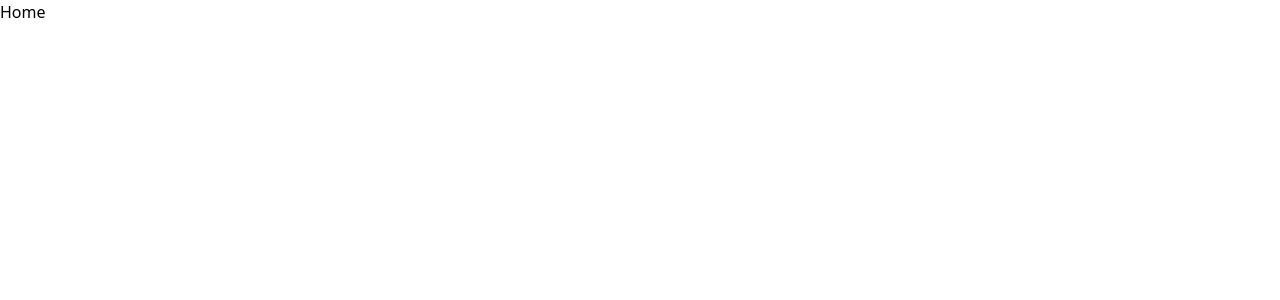
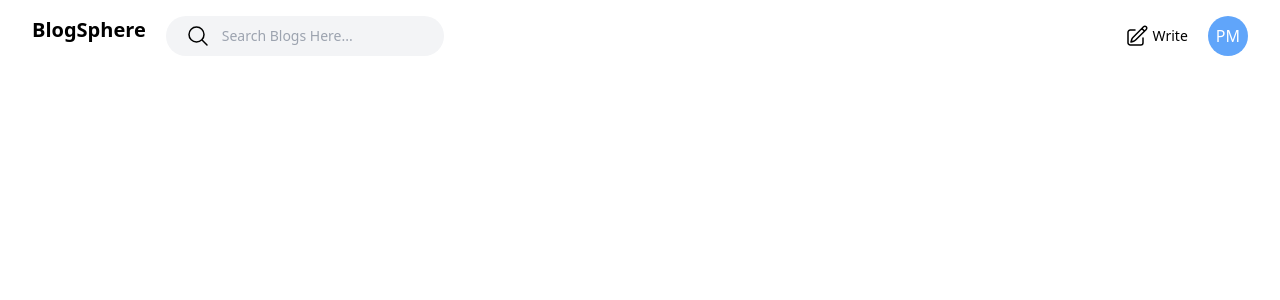
Before and after one commit to Parthmandhare/Blog-Website, a React (Create React App) app in the folder frontend/: page / in a window 1280 px wide. Shown: the top 300 px of the page. Built offline with nearby package versions, Linux system fonts and the light colour scheme.

Commit message:
Navbar added

```diff
--- a/frontend/src/Components/Home.jsx
+++ b/frontend/src/Components/Home.jsx
@@ -1,8 +1,11 @@
 import React from 'react'
+import Navbar from './Navbar'
 
 const Home = () => {
   return (
-    <div>Home</div>
+    <>
+      <Navbar/>
+    </>
   )
 }
 
--- a/frontend/src/Components/Navbar.jsx
+++ b/frontend/src/Components/Navbar.jsx
@@ -0,0 +1,40 @@
+import React from 'react'
+
+const Navbar = () => {
+  return (
+    <>
+        <div className='flex justify-between mx-8 mt-4'>
+          <div className='flex gap-5 '>
+            <div className='text-xl font-bold cursor-pointer'>BlogSphere</div>
+
+            <div className=' hidden md:inline-flex flex flex-row md:bg-gray-100 rounded-3xl px-5 py-2 gap-3'>
+              <svg xmlns="http://www.w3.org/2000/svg" fill="none" viewBox="0 0 24 24" stroke-width="1.5" stroke="currentColor" class="size-6">
+              <path stroke-linecap="round" stroke-linejoin="round" d="m21 21-5.197-5.197m0 0A7.5 7.5 0 1 0 5.196 5.196a7.5 7.5 0 0 0 10.607 10.607Z" />
+              </svg>
+
+              <input type="search" name="" id="" placeholder='Search Blogs Here...' className='hidden md:block bg-gray-100 text-sm' />
+            </div>
+          </div>
+
+          <div className='flex gap-5 items-center'>
+            <div className=' md:hidden flex flex-row md:bg-gray-100 rounded-3xl px-5 py-2 gap-3'>
+              <svg xmlns="http://www.w3.org/2000/svg" fill="none" viewBox="0 0 24 24" stroke-width="1.5" stroke="currentColor" class="size-6">
+              <path stroke-linecap="round" stroke-linejoin="round" d="m21 21-5.197-5.197m0 0A7.5 7.5 0 1 0 5.196 5.196a7.5 7.5 0 0 0 10.607 10.607Z" />
+              </svg>
+
+              <input type="search" name="" id="" placeholder='Search Blogs Here...' className='hidden md:block bg-gray-100 text-sm' />
+            </div>
+            <div className='hidden md:inline-flex flex gap-1 items-center cursor-pointer'>
+              <svg xmlns="http://www.w3.org/2000/svg" fill="none" viewBox="0 0 24 24" stroke-width="1.5" stroke="currentColor" class="size-6">
+    <path stroke-linecap="round" stroke-linejoin="round" d="m16.862 4.487 1.687-1.688a1.875 1.875 0 1 1 2.652 2.652L10.582 16.07a4.5 4.5 0 0 1-1.897 1.13L6 18l.8-2.685a4.5 4.5 0 0 1 1.13-1.897l8.932-8.931Zm0 0L19.5 7.125M18 14v4.75A2.25 2.25 0 0 1 15.75 21H5.25A2.25 2.25 0 0 1 3 18.75V8.25A2.25 2.25 0 0 1 5.25 6H10" />
+              </svg>
+              <p className='text-sm'>Write</p>
+            </div>
+            <div className='bg-blue-400 rounded-full p-2 text-white cursor-pointer'>PM</div>
+          </div>
+        </div>
+    </>
+  )
+}
+
+export default Navbar
--- a/frontend/src/Components/Sidebar.jsx
+++ b/frontend/src/Components/Sidebar.jsx
@@ -0,0 +1,9 @@
+import React from 'react'
+
+const Sidebar = () => {
+  return (
+    <div>Sidebar</div>
+  )
+}
+
+export default Sidebar
```
